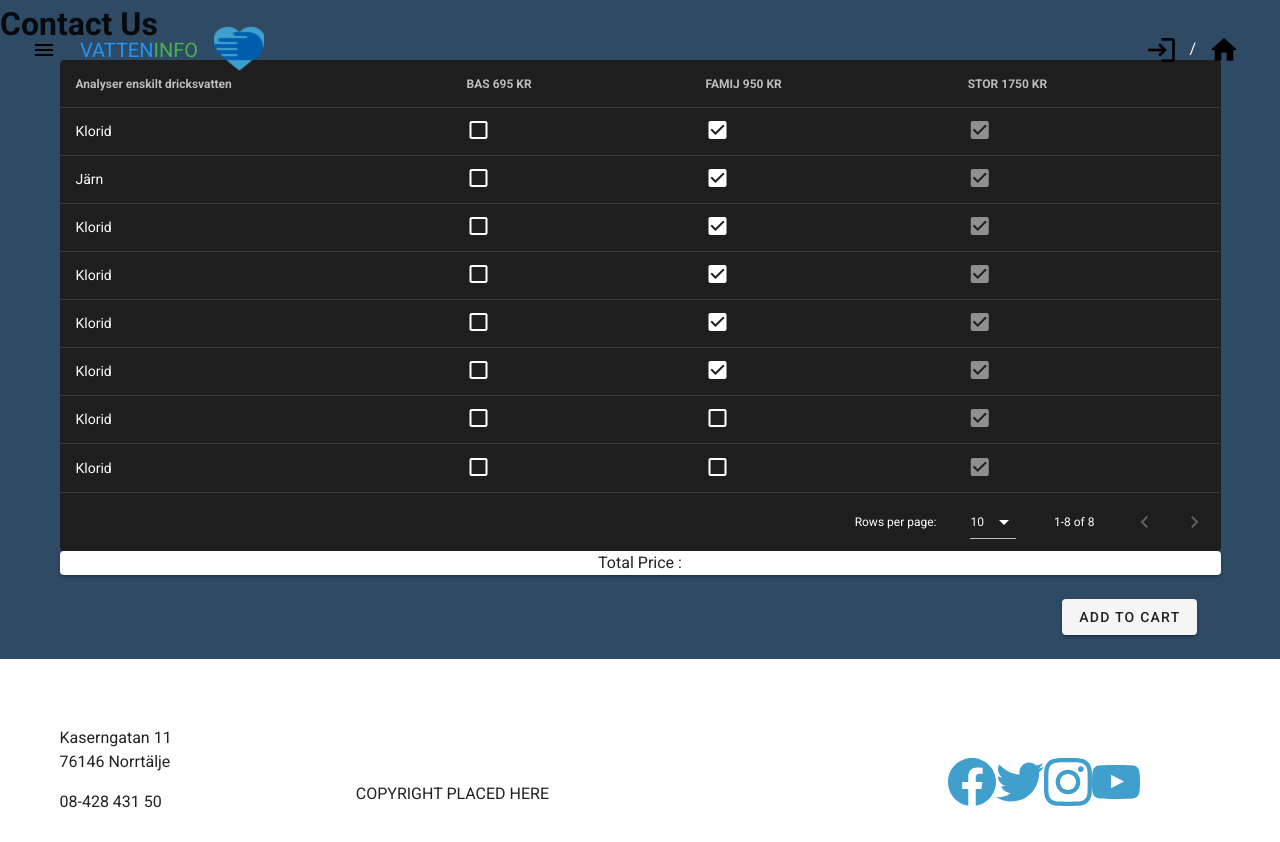
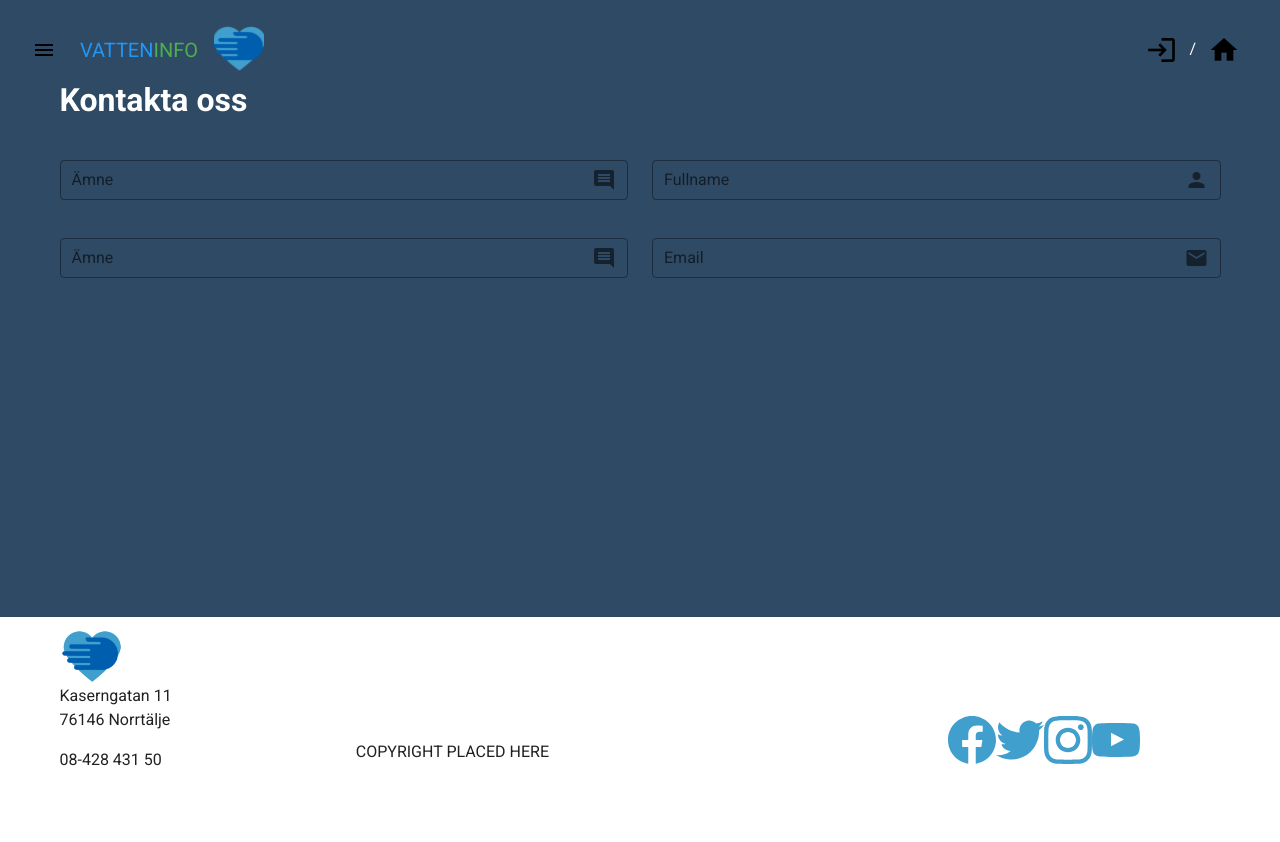
Before and after one commit to Puttzer/VattenInfo, a Vue app in the folder client/: page /contact in a window 1280 px wide. After the commit the page ends 800 px from the top, so only its background shows below. Built offline with nearby package versions, Linux system fonts and the light colour scheme.

Commit message:
started on contact

```diff
--- a/client/src/components/ui/TESTnavbar.vue
+++ b/client/src/components/ui/TESTnavbar.vue
@@ -28,7 +28,7 @@
             class="subtitle-2 font-weight-bold"
           >En mötesplats för vatten- och avloppsfrågor</v-card-title>-->
           <!-- <v-icon color="blue mr-2" x-large>mdi-water</v-icon> -->
-        <v-img  class="ml-4" width="50px" height="50px" src="../../assets/logga.svg"></v-img>
+          <v-img class="ml-4" width="50px" height="50px" src="../../assets/logga.svg"></v-img>
         </div>
       </div>
 
@@ -57,7 +57,6 @@
                 <v-list-item-title class="white--text">Start</v-list-item-title>
               </v-list-item-content>
             </template>
-
 
             <v-list-item
               class="font-weight-light pl-4"
@@ -97,10 +96,11 @@
 				filter: english ? 'blur(0px) !important': 'blur(2px)',
 		opacity: english ? '1 !important' : '0.55'
            }"
-              class="mx-2"
+              class="mx-3"
               fab
               dark
               small
+
             >
               <v-avatar>
                 <v-img fab src="../../assets/flags/gb.svg"></v-img>
@@ -112,10 +112,11 @@
               :style="{
 		filter: swedish ? 'blur(0) !important': 'blur(2px)',
 		opacity: swedish ? '1 !important' : '0.55' }"
-            class="mx-2"
+              class="mx-3"
               fab
               dark
               small
+
             >
               <v-avatar>
                 <v-img src="../../assets/flags/sweden.svg"></v-img>
@@ -150,11 +151,11 @@ export default {
     setLanguage() {
       (this.english = !this.english), (this.swedish = !this.swedish);
     },
-    moveToHome(){
-      this.$router.push('/')
+    moveToHome() {
+      this.$router.push("/");
     },
-    moveToLogin(){
-      this.$router.push('/login')
+    moveToLogin() {
+      this.$router.push("/login");
     }
   }
 };
@@ -164,18 +165,18 @@ export default {
 .span {
   font-size: 100px;
 }
-.pointerHome{
+.pointerHome {
   cursor: pointer;
-  display:flex;
-  flex-direction:row;
-  align-items:center;
-  font-size:24px;
+  display: flex;
+  flex-direction: row;
+  align-items: center;
+  font-size: 24px;
 }
-.spaceBetween{
-  display:flex;
-  flex-direction:column;
-  align-content:space-between;
-  height:95vh;
+.spaceBetween {
+  display: flex;
+  flex-direction: column;
+  align-content: space-between;
+  height: 95vh;
 }
 
 v-list-item-title {
--- a/client/src/plugins/vuetify.js
+++ b/client/src/plugins/vuetify.js
@@ -16,6 +16,7 @@ export default new Vuetify({
 				secondary: '#b0bec5',
 				accent: '#8c9eff',
 				error: '#b71c1c',
+				gris: '#D1878A'
 			},
 		},
 	},
--- a/client/src/views/ContactUs.vue
+++ b/client/src/views/ContactUs.vue
@@ -1,19 +1,77 @@
 <template>
-  <div>
-      <h1>Contact Us</h1>
-      <test-select></test-select>
-  </div>
+  <v-container pt-16>
+    <v-form>
+      <v-row>
+        <v-col cols="12" md="12">
+          <h1 class="white--text mt-3">Kontakta oss</h1>
+        </v-col>
+        <v-col cols="12" md="6" sm="12">
+          <v-text-field
+            dense
+            color="#051f38"
+            text
+            class="mt-3"
+            v-model="user.lastName"
+            append-icon="comment"
+            label="Ämne"
+            outlined
+          ></v-text-field>
+          <v-text-field
+            dense
+            color="#051f38"
+            text
+            class="mt-3"
+            v-model="user.lastName"
+            append-icon="comment"
+            label="Ämne"
+            outlined
+          ></v-text-field>
+        </v-col>
+
+        <v-col cols="12" md="6" sm="12">
+          <v-text-field
+            dense
+            color="#051f38"
+            text
+            v-model="user.fullName"
+            append-icon="person"
+            label="Fullname"
+            outlined
+            placeholder="krishna Mohan"
+            class="mt-3"
+          ></v-text-field>
+          <v-text-field
+            dense
+            color="#051f38"
+            text
+            class="mt-3"
+            v-model="user.email"
+            append-icon="mail"
+            label="Email"
+            outlined
+            placeholder="name@mail.com "
+          ></v-text-field>
+        </v-col>
+      </v-row>
+    </v-form>
+  </v-container>
 </template>
 
 <script>
-import TestSelect from '../components/testpages/TestSelect.vue'
 export default {
- components:{
-   TestSelect
- }
-}
+  name: "ContactUs",
+  data() {
+    return {
+      user: {
+        email: "",
+        repeatEmail: "",
+        firstName: "",
+        lastName: ""
+      }
+    };
+  }
+};
 </script>
 
-<style>
-
+<style sco>
 </style>
--- a/client/src/views/LostLogin.vue
+++ b/client/src/views/LostLogin.vue
@@ -15,7 +15,7 @@
             </v-row>
             <v-row justify="center" >
                 <v-col cols="12" md="9">
-                <v-text-field dense color="#051f38" text class="mt-n3" v-model="user.lastName" append-icon="person" label="Last Namn" outlined placeholder="krishna Mohan" ></v-text-field>
+                <v-text-field dense color="white"  text class="mt-n3" v-model="user.lastName" append-icon="person" label="Last Namn" outlined placeholder="krishna Mohan" ></v-text-field>
                 </v-col>
             </v-row>
             <v-row justify="center">
@@ -76,4 +76,8 @@ export default {
   font-weight: 400;
    color:chocolate;
 }
+
+/* .amos input {
+      color: white !important;
+    } */
 </style>
```
Also changed, not shown: client/src/views/Contact.vue (added, +13 -0 lines), client/src/assets/flags/gb 2.svg (added). Lines whose indentation alone changed are shown as unchanged.
